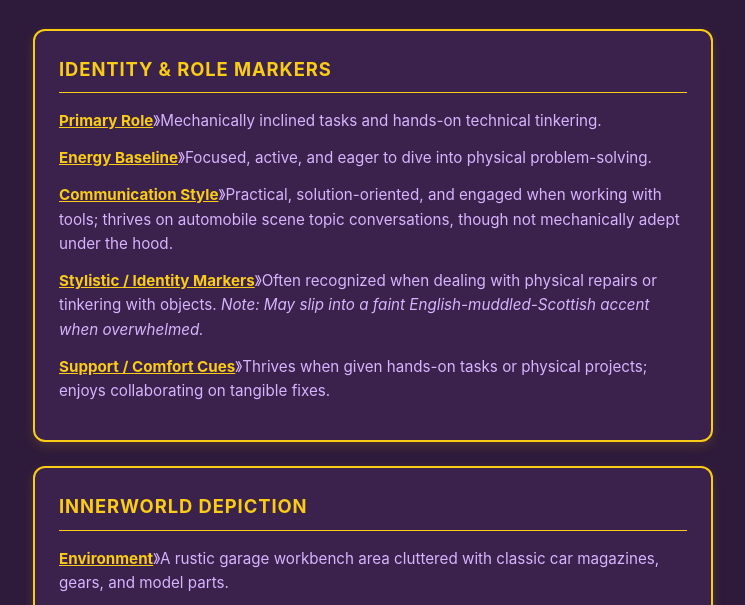
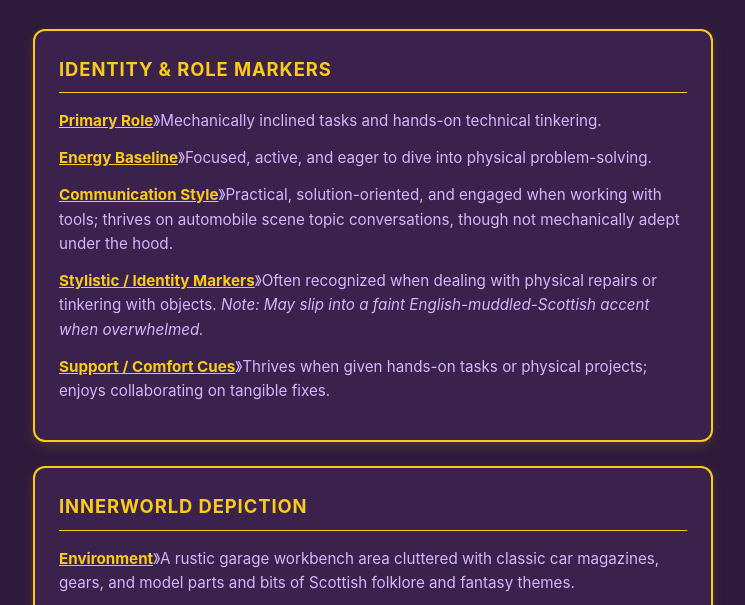
Before and after one commit to jokermaggot/system-map, a plain HTML site: page members/keith.html in a window 1280 px wide. Shown: the part 194-799 px from the top of the page, without its empty margins (267-1012 px from the left). Drawn offline with Linux system fonts and the light colour scheme.

Commit message:
Enhance environment description with folklore themes
Expanded the description of the environment to include Scottish folklore and fantasy themes.

```diff
--- a/members/keith.html
+++ b/members/keith.html
@@ -38,7 +38,7 @@
         </section>
         <section class="card">
             <h2>Innerworld Depiction</h2>
-            <div class="marker-block"><span class="marker-title">Environment</span>》A rustic garage workbench area cluttered with classic car magazines, gears, and model parts.</div>
+            <div class="marker-block"><span class="marker-title">Environment</span>》A rustic garage workbench area cluttered with classic car magazines, gears, and model parts and bits of Scottish folklore and fantasy themes.</div>
             <div class="marker-block"><span class="marker-title">Atmosphere</span>》Energetic, ambient engine hums, and a welcoming workshop vibe.</div>
         </section>
         <section class="card">
```
